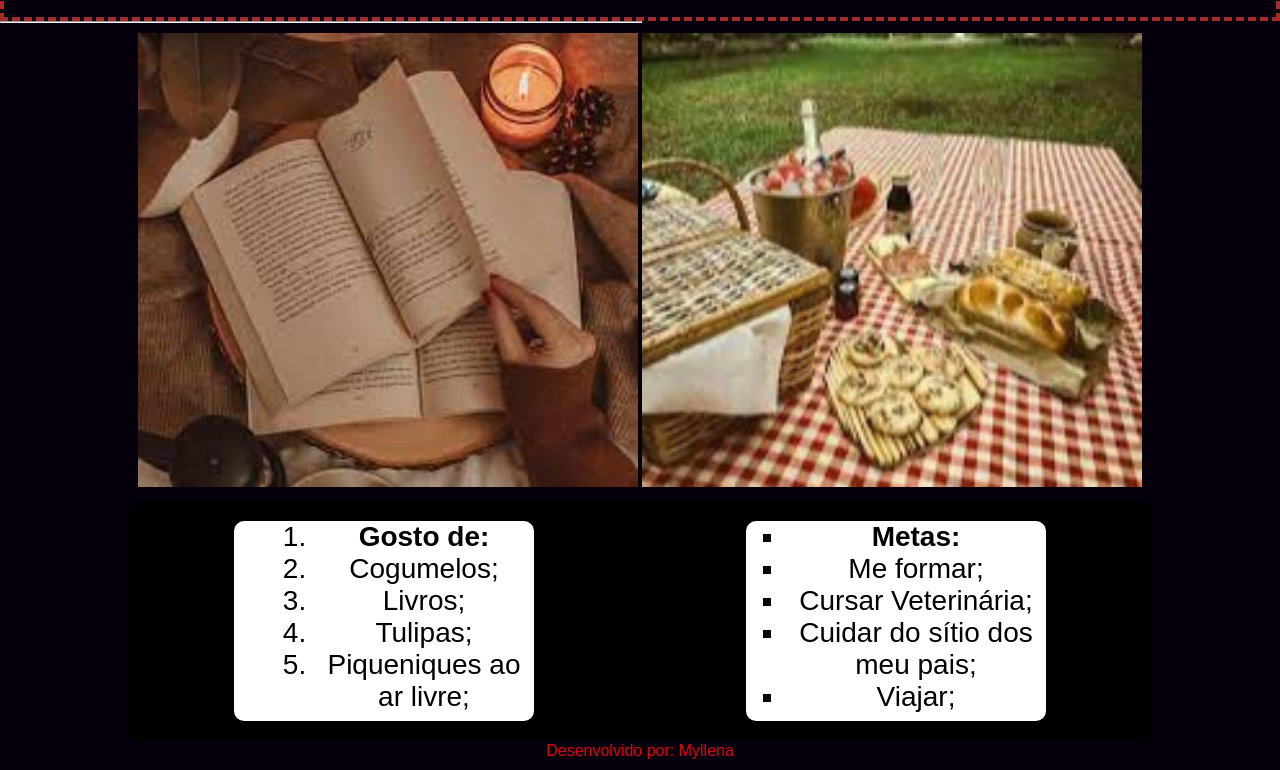
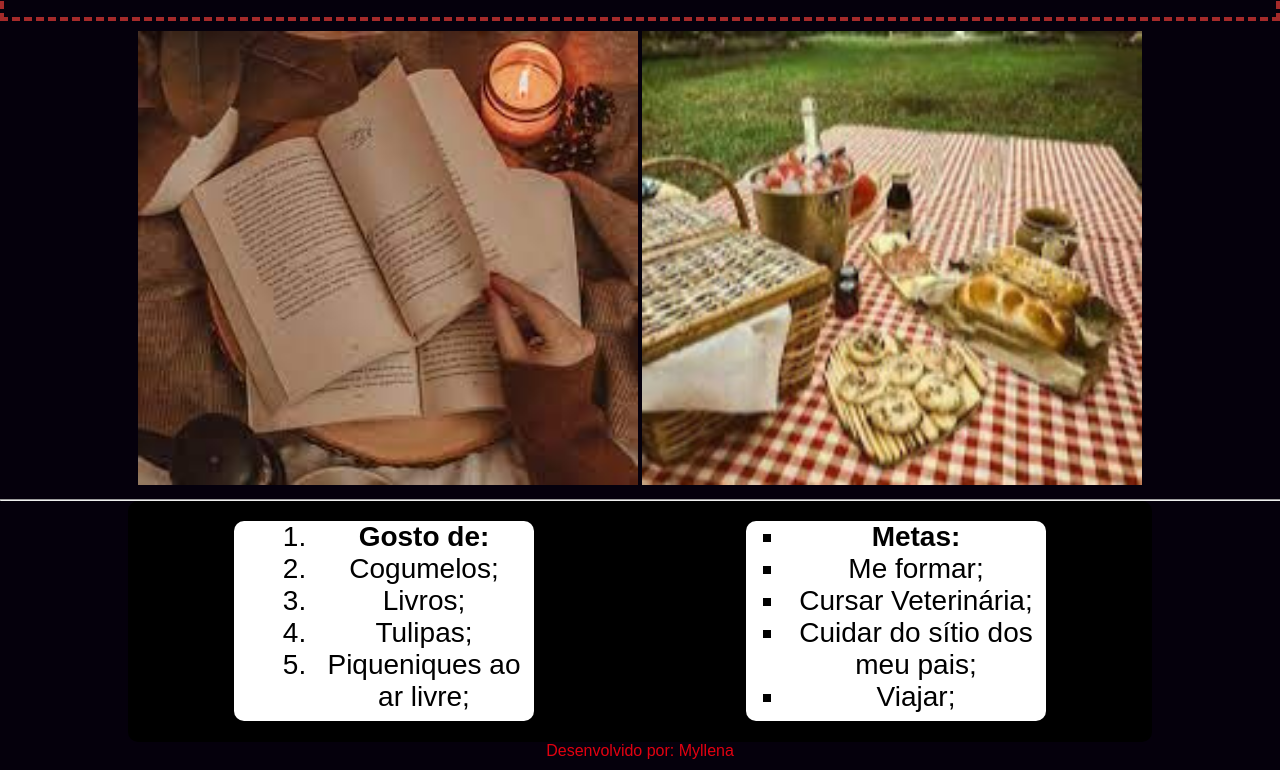
Before and after one commit to MyllenaGula/Primeira-pagina-, a plain HTML site: page index.html in a window 1280 px wide. Shown: the part 177-947 px from the top of the page. Drawn offline with Linux system fonts and the light colour scheme.

Commit message:
Update index.html

```diff
--- a/index.html
+++ b/index.html
@@ -12,8 +12,9 @@
 <p>Sou uma pessoa: extroverida, engraçada e muito estressada/brava <b>Leitora</b><br> Pretendo fazer faculdade de Veterinária ou Física
     </p>
     </header>
-<hr width="50%">
+
     <img id="imagem" src="images (3).jpeg" alt="Livros"> <img id="imagem" src="toalha.jpeg" alt="Piquenique">
+    <hr width="100%">
     <section id="a">
         <div class="box"><ol type="I" start="3">
             <ol>
```
